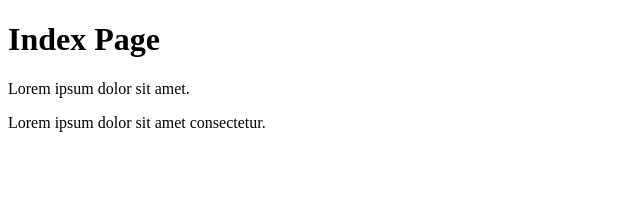
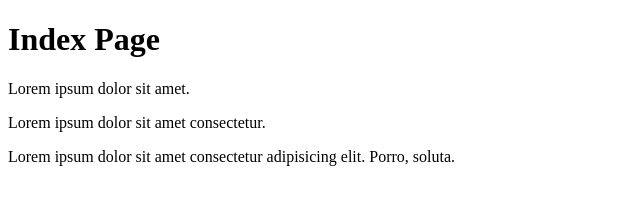
Before and after one commit to anuj8365/splitmate, a plain HTML site: page index.html in a window 1280 px wide. Shown: the whole page, without its empty margins (0-640 px from the left). Drawn offline with Linux system fonts and the light colour scheme.

Commit message:
Index Update

```diff
--- a/index.html
+++ b/index.html
@@ -12,6 +12,7 @@
     <h1>Index Page</h1>
     <p>Lorem ipsum dolor sit amet.</p>
     <p>Lorem ipsum dolor sit amet consectetur.</p>
+    <p>Lorem ipsum dolor sit amet consectetur adipisicing elit. Porro, soluta.</p>
 </body>
 
 </html>
```
